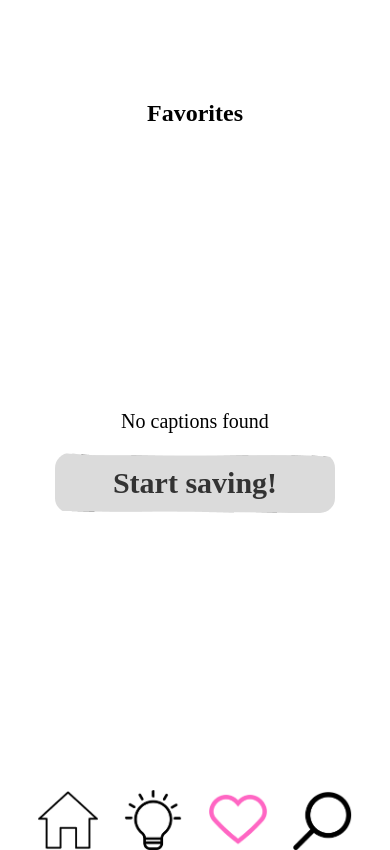
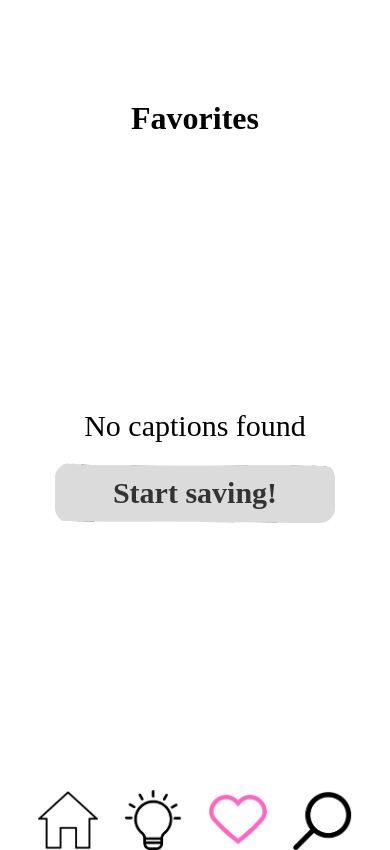
Before and after one commit to amberhasan/say_what, a React Native app: screen /Favorites in a window 390 px wide. Built offline with nearby package versions, Linux system fonts and the light colour scheme.

Commit message:
Improving basic readability

```diff
--- a/src/screens/FavoritesScreen.tsx
+++ b/src/screens/FavoritesScreen.tsx
@@ -8,7 +8,6 @@ const FavoritesScreen = ({navigation}) => {
   // Use useSelector to get the favorites array from the Redux store
 
   const favorites = useSelector(state => state.favorites).favorites;
-
   // Render an individual favorite item
   const renderFavoriteItem = ({item}) => (
     <View style={styles.itemContainer}>
@@ -50,7 +49,7 @@ const styles = StyleSheet.create({
     paddingTop: 100,
   },
   header: {
-    fontSize: 24,
+    fontSize: 32,
     fontWeight: 'bold',
     marginBottom: 20,
     fontFamily: 'PlayfairDisplay-Regular',
@@ -61,9 +60,9 @@ const styles = StyleSheet.create({
     alignItems: 'center',
   },
   messageText: {
-    fontSize: 20,
+    fontSize: 30,
     marginBottom: 20,
-    fontFamily: 'PlayfairDisplay-Regular',
+    fontFamily: 'PlayfairDisplay-Bold',
   },
   button: {
     width: 200,
```
